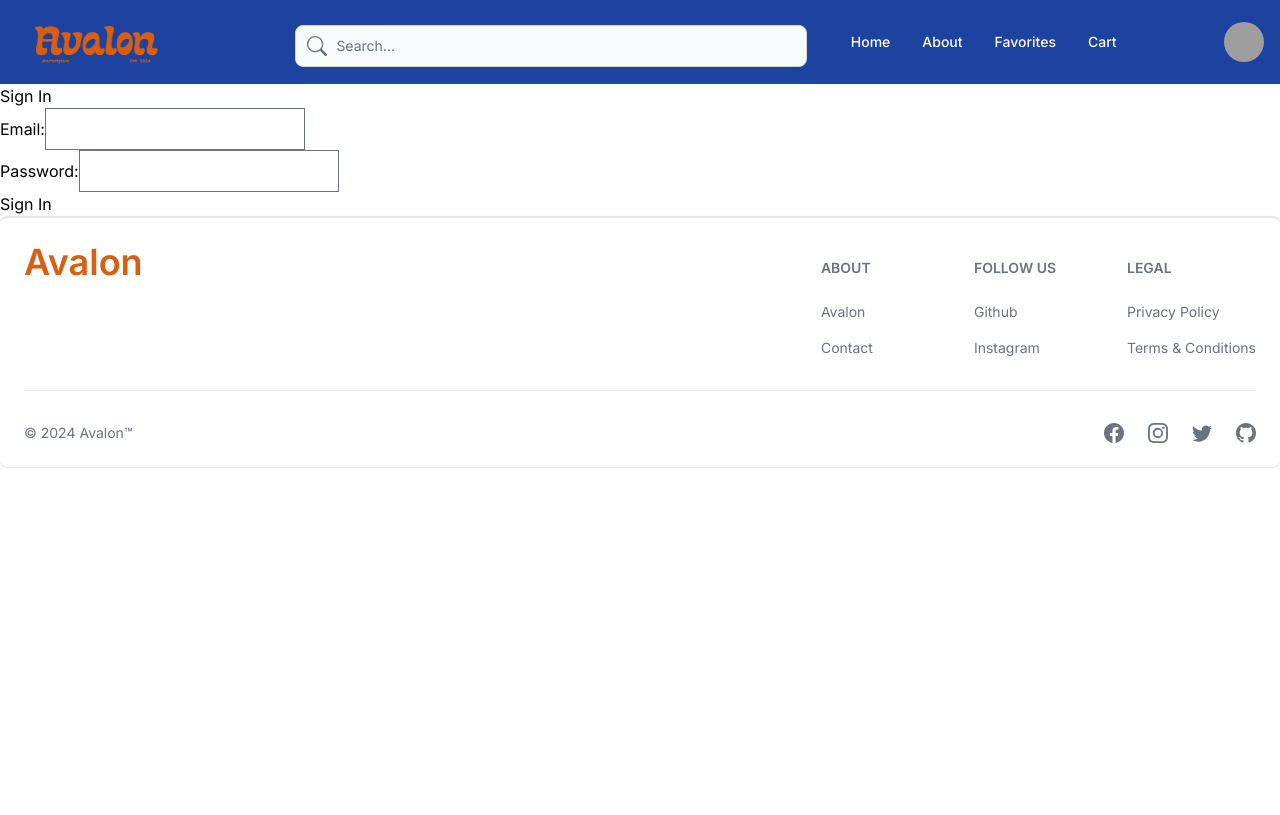
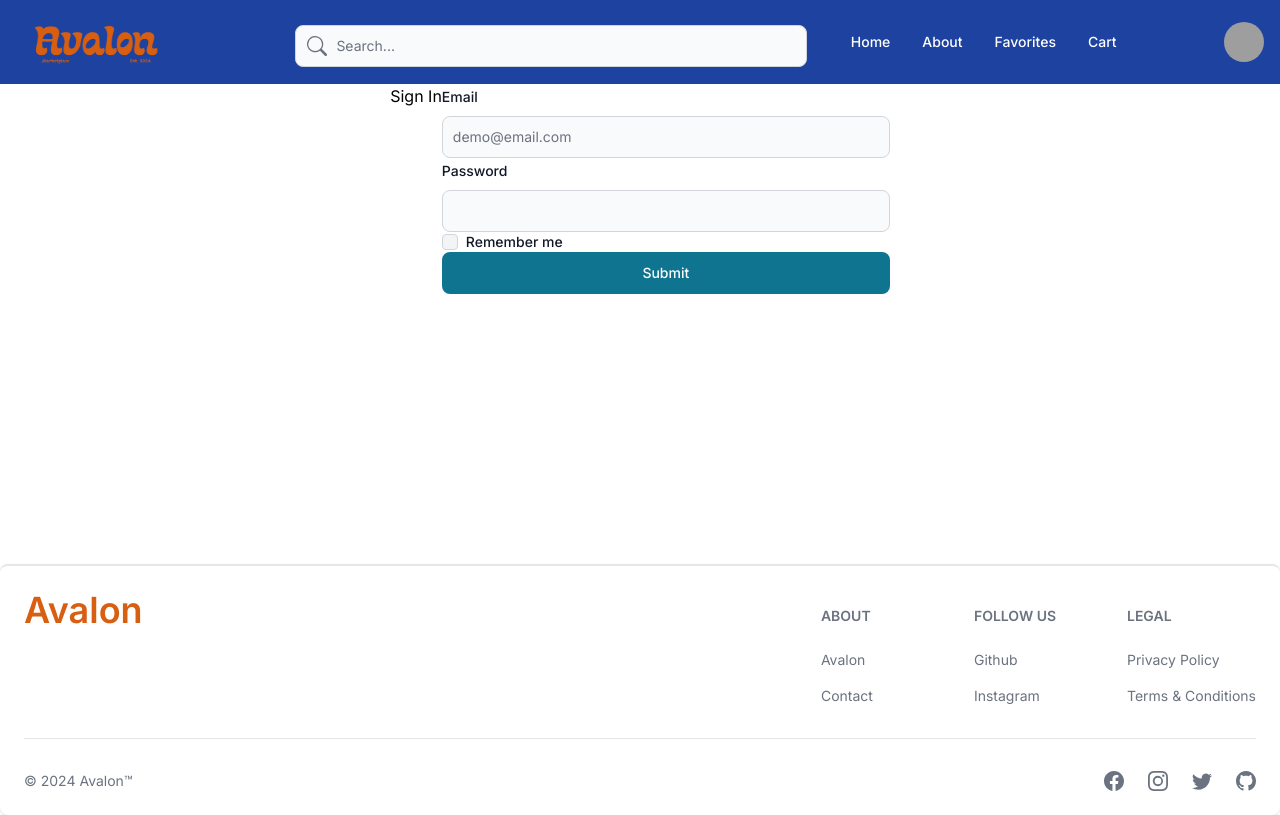
Before and after one commit to SeryahWilliam/avalon, a Next.js app: page /auth/signin in a window 1280 px wide. Built offline with nearby package versions, Linux system fonts and the light colour scheme; grey boxes are pictures that could not be loaded.

Commit message:
edited signin form

```diff
--- a/src/app/auth/signin/page.js
+++ b/src/app/auth/signin/page.js
@@ -5,62 +5,13 @@ import { useState } from "react";
 import { useRouter } from "next/navigation";
 import { useDispatch } from "react-redux";
 import { setUser, setLoading, setError } from "@/app/redux/slices/authSlice";
+import SigninForm from "@/app/components/SigninForm";
 
 export default function SignIn() {
-  const [email, setEmail] = useState("");
-  const [password, setPassword] = useState("");
-  const [error, setErrorState] = useState(null);
-  const router = useRouter();
-  const dispatch = useDispatch();
-
-  const handleSubmit = async (e) => {
-    e.preventDefault();
-    dispatch(setLoading(true));
-
-    const result = await signIn("credentials", {
-      redirect: false,
-      email,
-      password,
-    });
-
-    if (result.error) {
-      dispatch(setError(result.error));
-      setErrorState(result.error);
-    } else {
-      dispatch(setUser(result.user));
-      router.push("/");
-    }
-
-    dispatch(setLoading(false));
-  };
-
   return (
-    <div>
+    <div className="flex w-full h-[60vh] justify-center">
       <h1>Sign In</h1>
-      <form onSubmit={handleSubmit}>
-        <label>
-          Email:
-          <input
-            type="email"
-            value={email}
-            onChange={(e) => setEmail(e.target.value)}
-            required
-          />
-        </label>
-        <br />
-        <label>
-          Password:
-          <input
-            type="password"
-            value={password}
-            onChange={(e) => setPassword(e.target.value)}
-            required
-          />
-        </label>
-        <br />
-        <button type="submit">Sign In</button>
-      </form>
-      {error && <p style={{ color: "red" }}>{error}</p>}
+      <SigninForm />
     </div>
   );
 }
--- /dev/null
+++ b/src/app/components/SigninForm.jsx
@@ -0,0 +1,78 @@
+import React from "react";
+import { signIn } from "next-auth/react";
+import { useState } from "react";
+import { useRouter } from "next/navigation";
+import { useDispatch } from "react-redux";
+import { setUser, setLoading, setError } from "@/app/redux/slices/authSlice";
+import { Button, Checkbox, Label, TextInput } from "flowbite-react";
+
+function SigninForm() {
+  const [email, setEmail] = useState("");
+  const [password, setPassword] = useState("");
+  const [error, setErrorState] = useState(null);
+  const router = useRouter();
+  const dispatch = useDispatch();
+
+  const handleSubmit = async (e) => {
+    e.preventDefault();
+    dispatch(setLoading(true));
+
+    const result = await signIn("credentials", {
+      redirect: false,
+      email,
+      password,
+    });
+
+    if (result.error) {
+      dispatch(setError(result.error));
+      setErrorState(result.error);
+    } else {
+      dispatch(setUser(result.user));
+      router.push("/");
+    }
+
+    dispatch(setLoading(false));
+  };
+  return (
+    <div>
+      <form
+        onSubmit={handleSubmit}
+        className="flex max-w-md flex-col gap- w-[40vw]"
+      >
+        <div>
+          <div className="mb-2 block">
+            <Label htmlFor="email1" value="Email" />
+          </div>
+          <TextInput
+            id="email1"
+            type="email"
+            placeholder="demo@email.com"
+            required
+            value={email}
+            onChange={(e) => setEmail(e.target.value)}
+          />
+        </div>
+        <div>
+          <div className="mb-2 block">
+            <Label htmlFor="password1" value="Password" />
+          </div>
+          <TextInput
+            id="password1"
+            value={password}
+            type="password"
+            required
+            onChange={(e) => setPassword(e.target.value)}
+          />
+        </div>
+        <div className="flex items-center gap-2">
+          <Checkbox id="remember" />
+          <Label htmlFor="remember">Remember me</Label>
+        </div>
+        <Button type="submit">Submit</Button>
+      </form>
+      {error && <p style={{ color: "red" }}>{error}</p>}
+    </div>
+  );
+}
+
+export default SigninForm;
```
